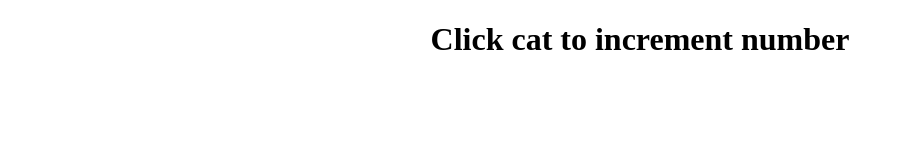
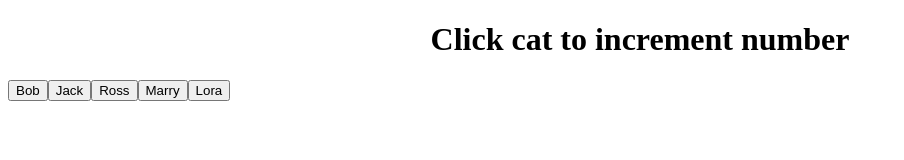
Before and after one commit to yichen123/cat-clicker, a plain HTML site: page index.html in a window 1280 px wide. Shown: the whole page, without its empty margins (0-904 px from the left). Drawn offline with Linux system fonts and the light colour scheme.

Commit message:
buttons appear on screen

```diff
--- a/index.html
+++ b/index.html
@@ -8,13 +8,13 @@
 
 <body>
   <h1>Click cat to increment number</h1>
-  <div class="row, buttomList">
+  <div class="row", id = "buttonList">
 
   </div>
-  <div class="row, picContainer">
+  <div class="row", id = "picContainer">
 
   </div>
-  <script src="js/main.js"></script>
+  <script src="js/app.js"></script>
 
 </body>
 
--- a/js/app.js
+++ b/js/app.js
@@ -1,4 +1,5 @@
-model = [{
+document.addEventListener('DOMContentLoaded', function() {
+    var model = [{
         'name': 'Bob',
         'counter': 0,
         'img': 'img/cat1.jpg'
@@ -19,3 +20,26 @@ model = [{
         'counter': 0,
         'img': 'img/cat5.jpg'
     }];
+
+    var octopus = {
+        init: function() {
+            for (var i = 0, len = model.length; i < len; i++) {
+                view.buttonView.buttonBuilder(model[i].name);
+            }
+        }
+    };
+
+    var view = {
+        buttonView: {
+            buttonBuilder: function(name) {
+                var buttonList = document.getElementById('buttonList');
+                var button = document.createElement('button');
+                button.innerText = name;
+                buttonList.appendChild(button);
+            },
+        },
+        picView: {}
+    };
+
+    octopus.init();
+});
```
Lines whose indentation alone changed are shown as unchanged.
